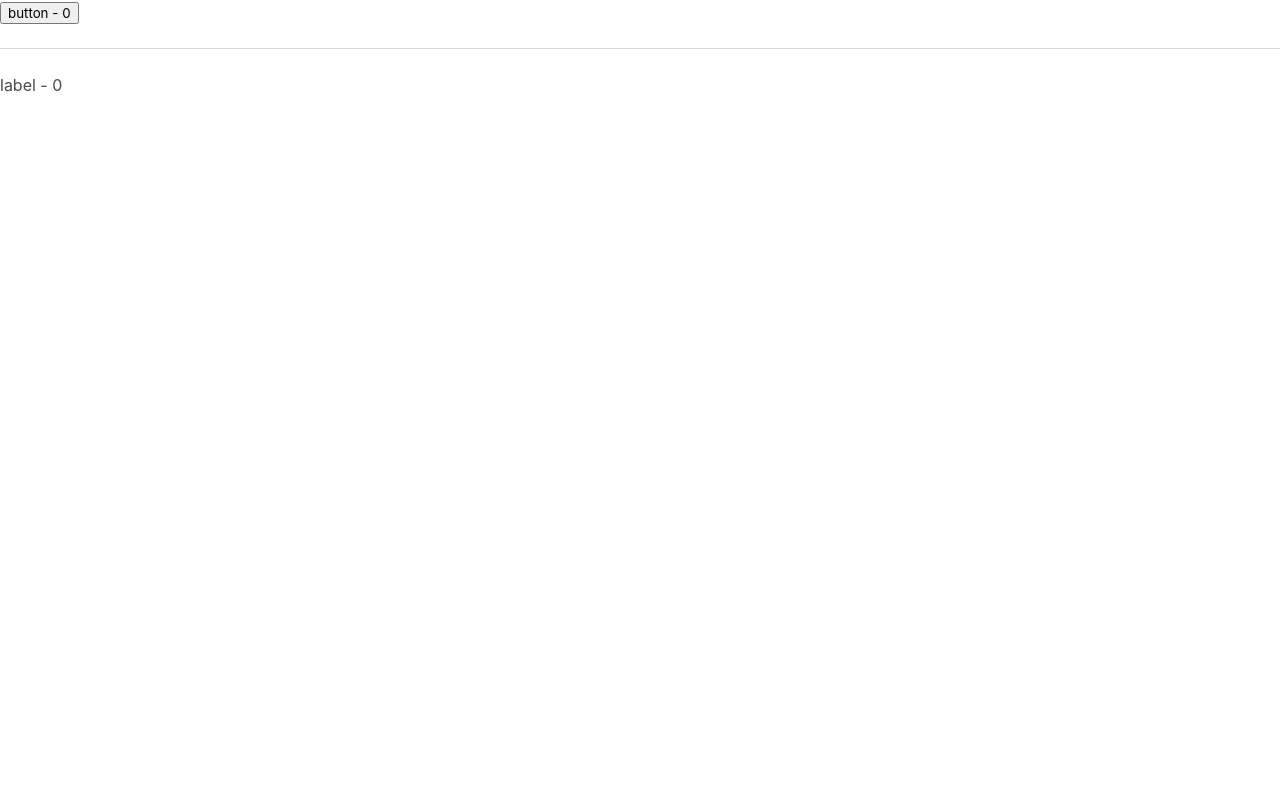
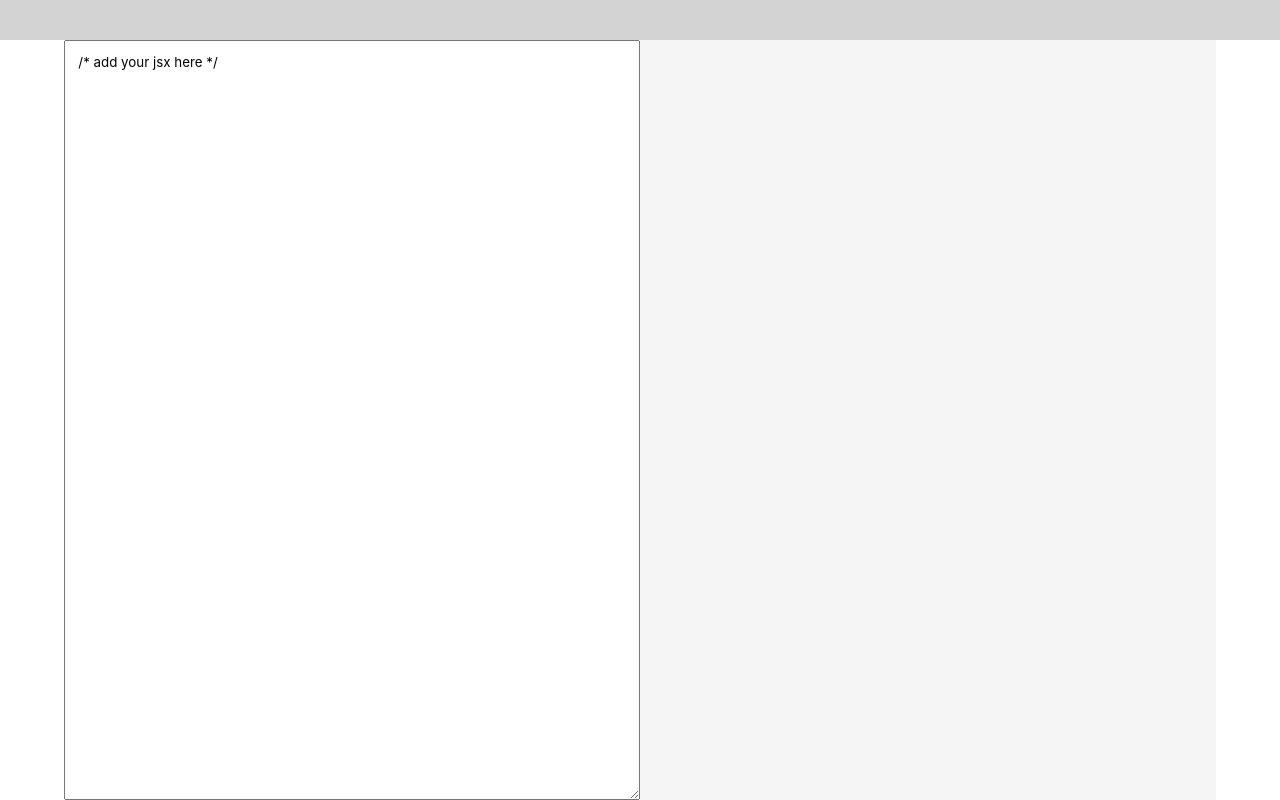
Before and after one commit to mikepeiman/egghead-react-app, a React (Create React App) app: page / in a window 1280 px wide. Built offline with nearby package versions, Linux system fonts and the light colour scheme.

Commit message:
Build a JSX live compiler as a React component

```diff
--- a/public/index.html
+++ b/public/index.html
@@ -4,6 +4,7 @@
   <meta charset="UTF-8">
   <title>React App Mike Peiman</title>
   <link rel="stylesheet" href="../src/font-awesome-4.7.0/css/font-awesome.css">
+  <script src="https://cdnjs.cloudflare.com/ajax/libs/babel-standalone/6.25.0/babel.min.js"></script>
 </head>
 <body>
   <div id="root"></div>
--- a/src/App.js
+++ b/src/App.js
@@ -3,58 +3,45 @@
 import './bulma.css';
 import './font-awesome-4.7.0/css/font-awesome.css';
 
-// the purpose of a higher-order component is to share common
-// functionality or information between multiple components,
-// and the sole function of a higher-order component is to
-// take in a component and return a new component
-
-const HOC = (InnerComponent) => class extends React.Component {
+class App extends React.Component {
   constructor() {
     super();
-    this.state = {count: 0}
+    this.state = {
+      input: '/* add your jsx here */',
+      output: '',
+      err: ''
+    }
   }
-  update() {
-    this.setState({count: this.state.count+1})
-  }
-  componentWillMount() {
-    console.log('will mount')
+
+  update(e) {
+    let code = e.target.value;
+    try {
+      this.setState({
+        output: window.Babel
+        .transform(code, {presets: ['es2015', 'react']})
+        .code,
+        err: ''
+      })
+    }
+    catch(err) {
+      this.setState({err: err.message})
+    }
   }
   render() {
     return (
-      <InnerComponent
-      {...this.props}
-      {...this.state}
-      update={this.update.bind(this)}
-      />
-      )
-  }
-}
-class App extends React.Component {
-  render() {
-    return (
       <div>
-        <Button>button</Button>
-        <hr />
-        <LabelHOC>label</LabelHOC>
+        <header>{this.state.err}</header>
+        <div className="container">
+          <textarea
+          onChange={this.update.bind(this)}
+          defaultValue={this.state.input} />
+          <pre>
+            {this.state.output}
+          </pre>
+          </div>
       </div>
     )
   }
 }
 
-const Button = HOC((props) =>
-  <button onClick={props.update}>{props.children} - {props.count}</button>
-  )
-
-class Label extends React.Component {
-  componentWillMount(){
-    console.log('label will mount')
-  }
-  render() {
-    return (
-      <label onMouseMove={this.props.update}>{this.props.children} - {this.props.count}</label>
-    )
-  }
-}
-const LabelHOC = HOC(Label)
-
 export default App
```
Also changed, not shown: src/bulma.css.
